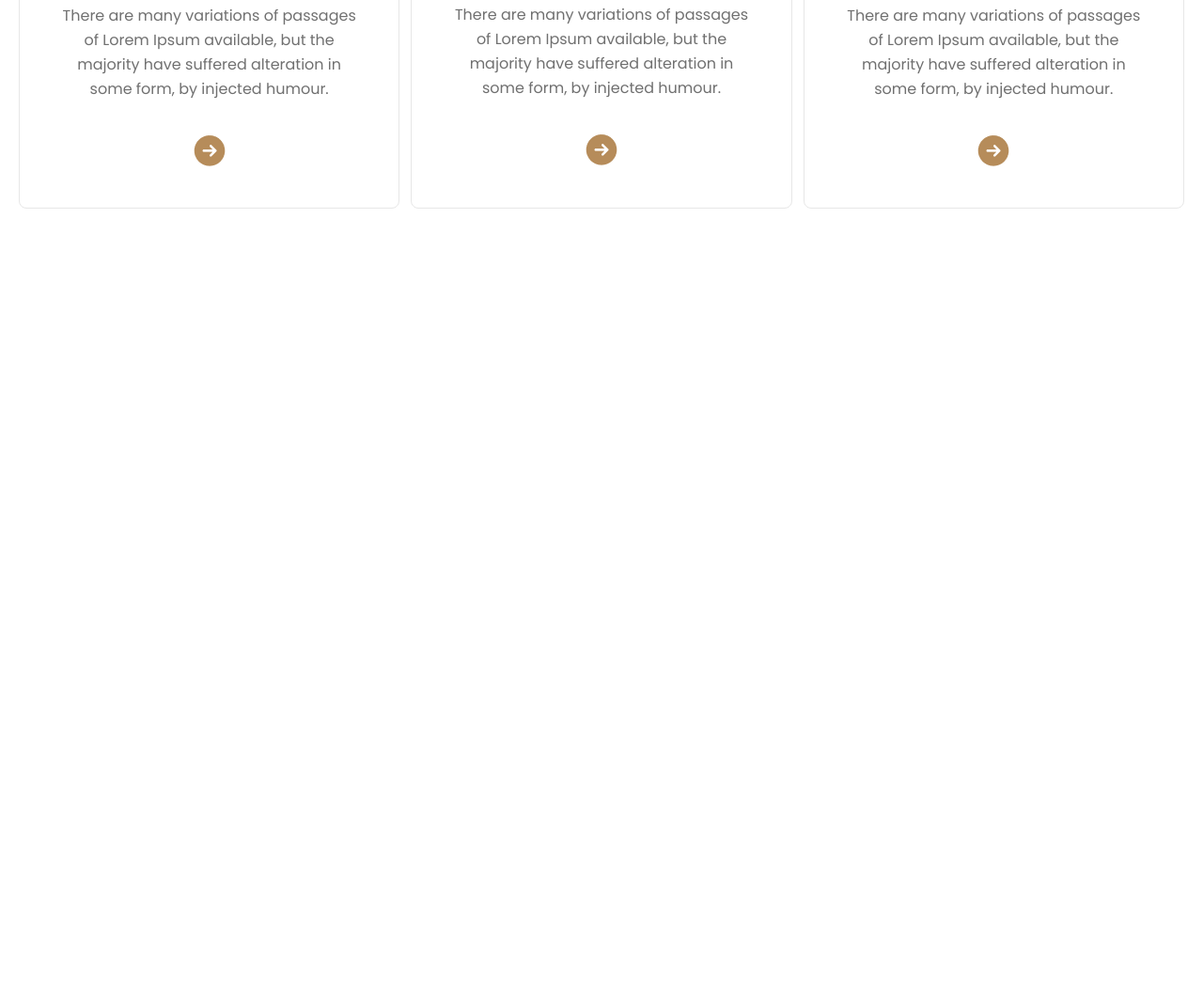
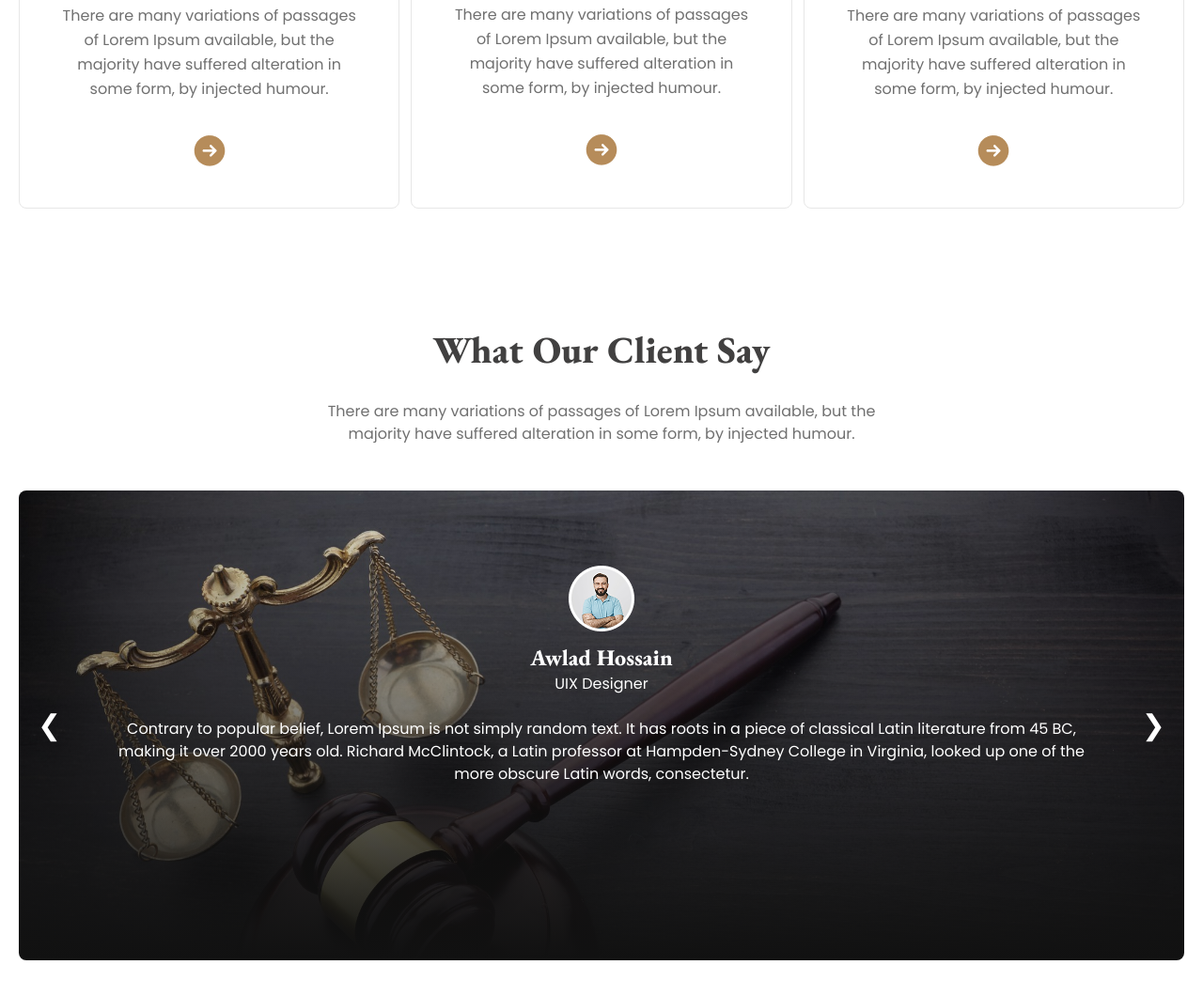
Before and after one commit to borhansiddque/legal-solution, a plain HTML site: page index.html in a window 1280 px wide. Shown: the part 1571-2631 px from the top of the page at 94% size. Before the commit the page ends 1913 px from the top, so only its background shows below. Drawn offline with nearby package versions, Linux system fonts and the light colour scheme.

Commit message:
Module 15 Practice - Legal Solution Website - Review Section Done

```diff
--- a/index.html
+++ b/index.html
@@ -47,6 +47,28 @@
         h4,
         h5 {
             font-family: "EB Garamond", serif;
+        }
+
+        .slider-one {
+            background: linear-gradient(to top, rgb(17, 17, 17), rgba(17, 17, 17, 0.1)), url(./images/slider-1.jpg);
+
+        }
+
+        .slider-two {
+            background: linear-gradient(to top, rgb(17, 17, 17), rgba(17, 17, 17, 0.1)), url(./images/slider-2.jpg);
+
+        }
+
+        .slider-three {
+            background: linear-gradient(to top, rgb(17, 17, 17), rgba(17, 17, 17, 0.1)), url(./images/slider-3.jpg);
+
+        }
+
+        .slider-one,
+        .slider-two,
+        .slider-three {
+            background-size: cover;
+            background-position: top;
         }
     </style>
 </head>
@@ -125,7 +147,8 @@
                             <div class="flex justify-center gap-4">
                                 <input type="text" class="flex-1 outline-none pl-5 rounded-lg text-gray-800 text-sm"
                                     placeholder="Search your services">
-                                <button class="btn bg-[#B68C5A] text-white border-none hover:bg-[#B68C5A]">Search</button>
+                                <button
+                                    class="btn bg-[#B68C5A] text-white border-none hover:bg-[#B68C5A]">Search</button>
                             </div>
                         </div>
                     </div>
@@ -241,6 +264,69 @@
                 </div>
             </div>
         </section>
+        <!-- Review Section -->
+        <section class="my-20 md:my-[120px] px-2 lg:px-5">
+            <div class="text-center space-y-4 sm:space-y-6 w-full sm:w-3/4 lg:w-1/2 mx-auto">
+                <h2 class="text-[40px] font-extrabold color-primary">What Our Client Say</h2>
+                <p class="color-secondary">There are many variations of passages of Lorem Ipsum available, but the
+                    majority have suffered alteration in some form, by injected humour.</p>
+            </div>
+
+            <div class="carousel w-full md:h-[500px] mt-12 rounded-lg">
+                <div id="slide1" class="carousel-item relative w-full h-full slider-one">
+                    <div class="text-white text-center py-10 md:py-20 px-10 md:px-24">
+                        <img src="./images/client.png" alt="" class="inline-block">
+                        <div class="mt-3 mb-6">
+                            <h3 class="text-white text-2xl font-extrabold">Awlad Hossain</h3>
+                            <p class="">UIX Designer</p>
+                        </div>
+                        <p class="leading-6">Contrary to popular belief, Lorem Ipsum is not simply random text. It has
+                            roots in a piece of classical Latin literature from 45 BC, making it over 2000 years old.
+                            Richard McClintock, a Latin professor at Hampden-Sydney College in Virginia, looked up one
+                            of the more obscure Latin words, consectetur.</p>
+                    </div>
+                    <div class="absolute left-5 right-5 top-1/2 flex -translate-y-1/2 transform justify-between">
+                        <a href="#slide3" class="text-2xl md:text-3xl text-white">❮</a>
+                        <a href="#slide2" class="text-2xl md:text-3xl text-white">❯</a>
+                    </div>
+                </div>
+                <div id="slide2" class="carousel-item relative w-full h-full slider-two">
+                    <div class="text-white text-center py-10 md:py-20 px-10 md:px-24">
+                        <img src="./images/client.png" alt="" class="inline-block">
+                        <div class="mt-3 mb-6">
+                            <h3 class="text-white text-2xl font-extrabold">Awlad Hossain</h3>
+                            <p class="">UIX Designer</p>
+                        </div>
+                        <p class="leading-6">Contrary to popular belief, Lorem Ipsum is not simply random text. It has
+                            roots in a piece of classical Latin literature from 45 BC, making it over 2000 years old.
+                            Richard McClintock, a Latin professor at Hampden-Sydney College in Virginia, looked up one
+                            of the more obscure Latin words, consectetur.</p>
+                    </div>
+                    <div class="absolute left-5 right-5 top-1/2 flex -translate-y-1/2 transform justify-between">
+                        <a href="#slide1" class="text-2xl md:text-3xl text-white">❮</a>
+                        <a href="#slide3" class="text-2xl md:text-3xl text-white">❯</a>
+                    </div>
+                </div>
+                <div id="slide3" class="carousel-item relative w-full h-full slider-three">
+                    <div class="text-white text-center py-10 md:py-20 px-10 md:px-24">
+                        <img src="./images/client.png" alt="" class="inline-block">
+                        <div class="mt-3 mb-6">
+                            <h3 class="text-white text-2xl font-extrabold">Awlad Hossain</h3>
+                            <p class="">UIX Designer</p>
+                        </div>
+                        <p class="leading-6">Contrary to popular belief, Lorem Ipsum is not simply random text. It has
+                            roots in a piece of classical Latin literature from 45 BC, making it over 2000 years old.
+                            Richard McClintock, a Latin professor at Hampden-Sydney College in Virginia, looked up one
+                            of the more obscure Latin words, consectetur.</p>
+                    </div>
+                    <div class="absolute left-5 right-5 top-1/2 flex -translate-y-1/2 transform justify-between">
+                        <a href="#slide2" class="text-2xl md:text-3xl text-white">❮</a>
+                        <a href="#slide1" class="text-2xl md:text-3xl text-white">❯</a>
+                    </div>
+                </div>
+            </div>
+
+        </section>
     </main>
 </body>
 
```
Also changed, not shown: images/client.png (added).
